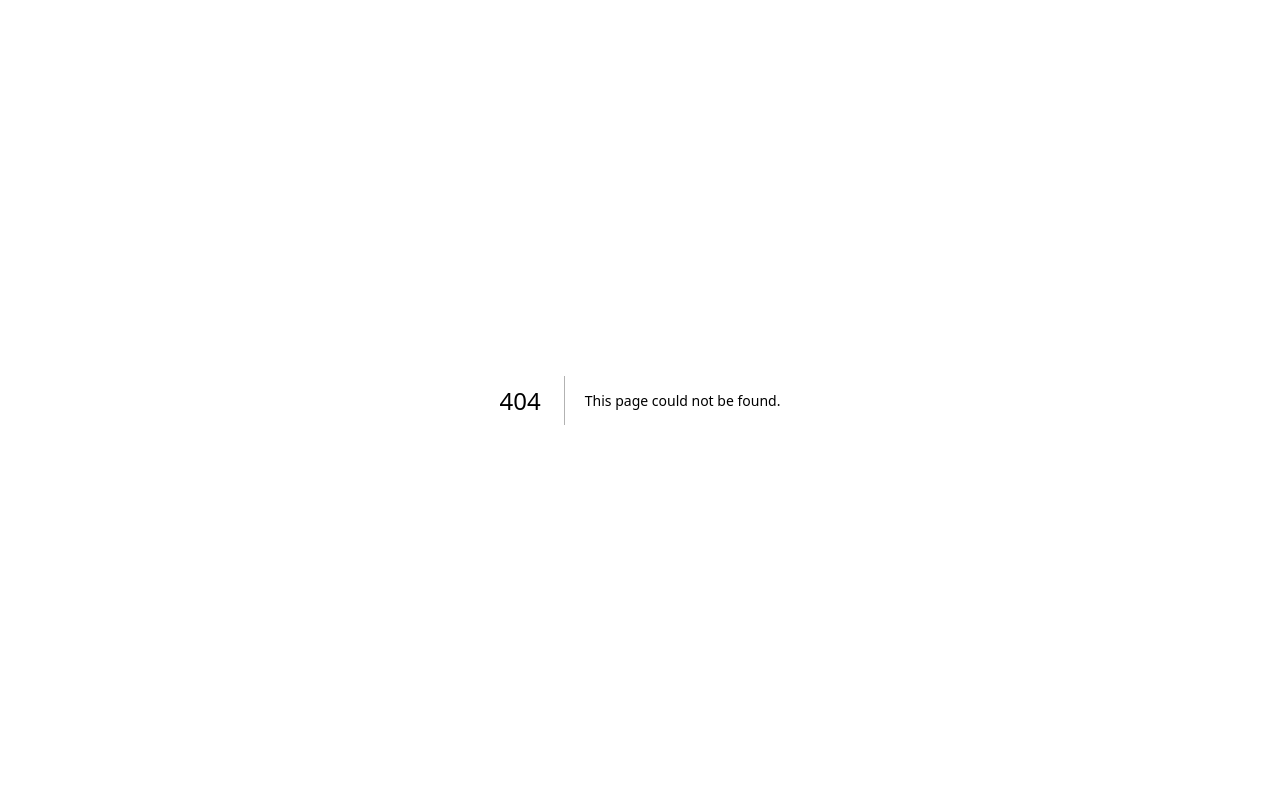
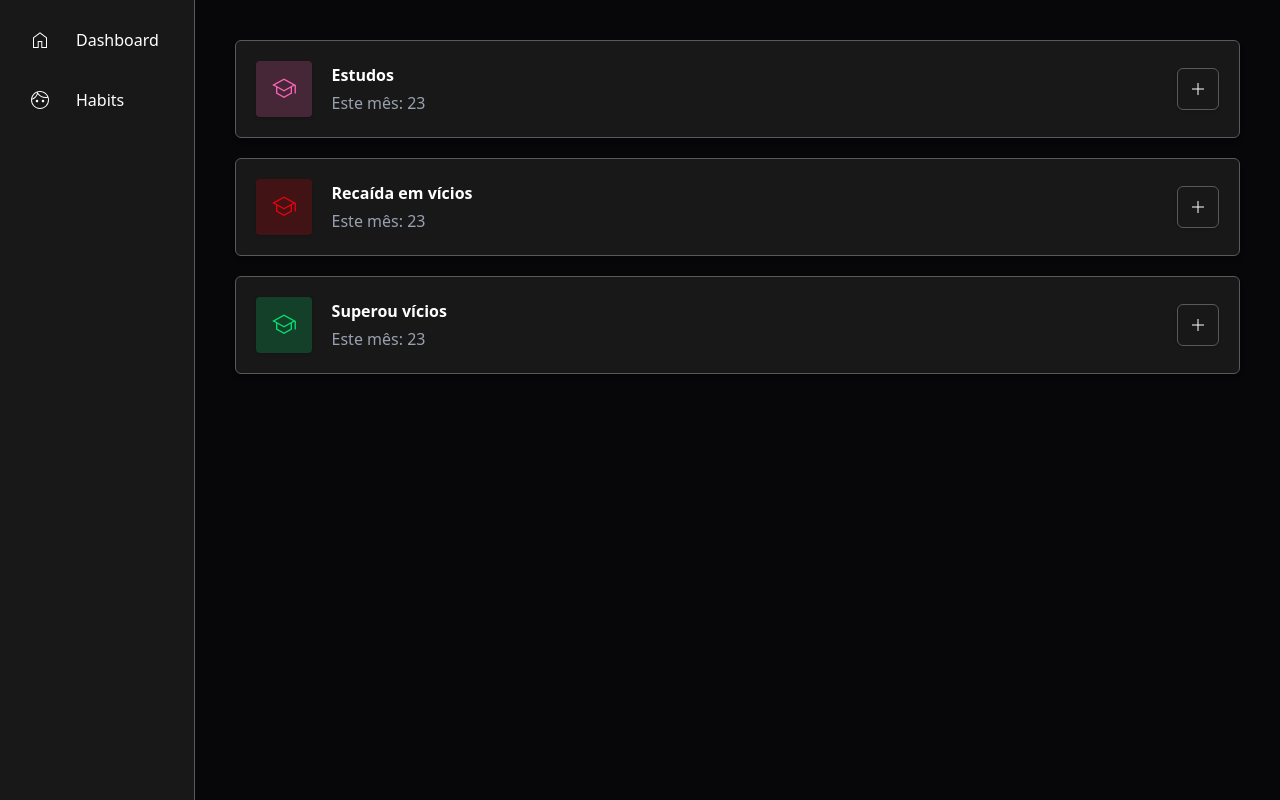
Before and after one commit to Zafkiel45/self-management, a Next.js app: page /dashboard/habits in a window 1280 px wide. Before the commit this address had no page. Built offline with nearby package versions, Linux system fonts and the light colour scheme.

Commit message:
feat: added habit card

```diff
--- /dev/null
+++ b/public/svg_components/person.tsx
@@ -0,0 +1,15 @@
+import * as React from "react"
+import { SVGProps } from "react"
+const SvgComponent = (props: SVGProps<SVGSVGElement>) => (
+  <svg
+    xmlns="http://www.w3.org/2000/svg"
+    width="1.5em"
+    height="1.5em"
+    fill="#fff"
+    viewBox="0 -960 960 960"
+    {...props}
+  >
+    <path d="M360-390q-21 0-35.5-14.5T310-440q0-21 14.5-35.5T360-490q21 0 35.5 14.5T410-440q0 21-14.5 35.5T360-390Zm240 0q-21 0-35.5-14.5T550-440q0-21 14.5-35.5T600-490q21 0 35.5 14.5T650-440q0 21-14.5 35.5T600-390ZM480-160q134 0 227-93t93-227q0-24-3-46.5T786-570q-21 5-42 7.5t-44 2.5q-91 0-172-39T390-708q-32 78-91.5 135.5T160-486v6q0 134 93 227t227 93Zm.13 40q-74.67 0-140.41-28.34-65.73-28.34-114.36-76.92-48.63-48.58-76.99-114.26Q120-405.19 120-479.87q0-74.67 28.34-140.41 28.34-65.73 76.92-114.36 48.58-48.63 114.26-76.99Q405.19-840 479.87-840q74.67 0 140.41 28.34 65.73 28.34 114.36 76.92 48.63 48.58 76.99 114.26Q840-554.81 840-480.13q0 74.67-28.34 140.41-28.34 65.73-76.92 114.36-48.58 48.63-114.26 76.99Q554.81-120 480.13-120Zm-91.82-667.31q48.92 97.69 138.23 142.5Q615.85-600 700-600q18.62 0 36.62-1.88 18-1.89 35.84-6.2-38.15-89.23-118.23-140.57Q574.15-800 480-800q-26.31 0-48.15 3.04-21.85 3.04-43.54 9.65ZM165.46-531.77q61.77-27.46 125.16-90Q354-684.31 364.54-779q-80.23 30.54-132.85 96.15-52.61 65.62-66.23 151.08Zm222.85-255.54ZM364.54-779Z" />
+  </svg>
+)
+export { SvgComponent as Person }
--- /dev/null
+++ b/public/svg_components/plus.tsx
@@ -0,0 +1,15 @@
+import * as React from "react"
+import { SVGProps } from "react"
+const SvgComponent = (props: SVGProps<SVGSVGElement>) => (
+  <svg
+    xmlns="http://www.w3.org/2000/svg"
+    width="1.5em"
+    height="1.5em"
+    fill="#fff"
+    viewBox="0 -960 960 960"
+    {...props}
+  >
+    <path d="M460-460H240v-40h220v-220h40v220h220v40H500v220h-40v-220Z" />
+  </svg>
+)
+export { SvgComponent as Plus }
--- /dev/null
+++ b/public/svg_components/school.tsx
@@ -0,0 +1,15 @@
+import * as React from "react"
+import { SVGProps } from "react"
+const SvgComponent = (props: SVGProps<SVGSVGElement>) => (
+  <svg
+    xmlns="http://www.w3.org/2000/svg"
+    width="2em"
+    height="2em"
+    fill="#fff"
+    viewBox="0 -960 960 960"
+    {...props}
+  >
+    <path d="M480-212.31 240-342.77v-193.85L123.08-600 480-793.85 836.92-600v255.39h-40v-232.93L720-536.62v193.85L480-212.31ZM480-452l273.23-148L480-748 206.77-600 480-452Zm0 194.08 200-108v-148.7L480-406.3 280-514.62v148.7l200 108ZM480-452Zm0 54.62Zm0 0Z" />
+  </svg>
+)
+export { SvgComponent as School }
--- /dev/null
+++ b/src/app/dashboard/habits/page.tsx
@@ -0,0 +1,28 @@
+import { HabitCard } from "@/components/habit_card";
+import { MainContent } from "@/components/main_content";
+import { School } from "../../../../public/svg_components/school";
+
+export default function Habits() {
+  return (
+    <MainContent configs="flex-col">
+      <HabitCard
+        currentData="23"
+        title="Estudos"
+        iconColor="bg-pink-400/20"
+        icon={<School className="fill-pink-400" />}
+      />
+      <HabitCard
+        currentData="23"
+        title="Recaída em vícios"
+        iconColor="bg-red-600/20"
+        icon={<School className="fill-red-600" />}
+      />
+      <HabitCard
+        currentData="23"
+        title="Superou vícios"
+        iconColor="bg-green-400/20"
+        icon={<School className="fill-green-400" />}
+      />
+    </MainContent>
+  );
+}
--- a/src/app/dashboard/layout.tsx
+++ b/src/app/dashboard/layout.tsx
@@ -1,6 +1,8 @@
 import { NavItem } from "@/components/nav_item";
 import { Navbar } from "@/components/navbar";
 import { Home } from "../../../public/svg_components/home";
+import { Person } from "../../../public/svg_components/person";
+import Link from "next/link";
 
 export default function DashboardLayout({
   children,
@@ -10,7 +12,12 @@ export default function DashboardLayout({
   return (
     <div className="bg-[#070709] flex ">
       <Navbar>
-        <NavItem content="Dashboard" icon={<Home />} />
+        <Link href={'/dashboard'} className="w-full">
+            <NavItem content="Dashboard" icon={<Home />} />
+        </Link>
+        <Link href={'/dashboard/habits'} className="w-full">
+            <NavItem content="Habits" icon={<Person />} />
+        </Link>
       </Navbar>
       {children}
     </div>
--- a/src/app/dashboard/page.tsx
+++ b/src/app/dashboard/page.tsx
@@ -17,7 +17,7 @@ export default function Dashboard() {
     { name: "Dezembro", value: 10 },
   ];
   return (
-    <MainContent>
+    <MainContent configs="flex-col">
       <StatsCard data={data} title="Dias em que você estudou" />
       <StatsCard data={data} title="Vezes em que você praticou hobbies" />
       <StatsCard data={data} title="Vezes em que você superou um vício" />
--- /dev/null
+++ b/src/components/habit_card.tsx
@@ -0,0 +1,36 @@
+import { Plus } from "../../public/svg_components/plus";
+
+interface argsSignature {
+  title: string;
+  currentData: string;
+  icon: React.JSX.Element;
+  iconColor: string;
+}
+
+export const HabitCard = ({
+  currentData,
+  icon,
+  iconColor,
+  title,
+}: argsSignature) => {
+  const responsiveClasses = "lg:p-5 lg:gap-10 lg:max-h-36 w-full";
+
+  return (
+    <div
+      className={`bg-[#181818] border border-[#595959] ${responsiveClasses} flex items-center justify-between rounded-md shadow-md`}
+    >
+      <div className="flex gap-5 items-center">
+        <div className={`${iconColor} rounded-sm shadow-sm p-3`}>{icon}</div>
+        <div className="flex flex-col gap-1">
+          <div className="font-semibold">{title}</div>
+          <div className="text-gray-400">Este mês: {currentData}</div>
+        </div>
+      </div>
+      <div>
+        <button className="p-2 cursor-pointer border border-[#595959] rounded-md shadow-sm">
+          <Plus className="fill-white"/>
+        </button>
+      </div>
+    </div>
+  );
+};
--- a/src/components/main_content.tsx
+++ b/src/components/main_content.tsx
@@ -1,12 +1,13 @@
 interface chartsContainerArgs extends React.HTMLAttributes<HTMLDivElement> {
   children: React.JSX.Element | React.JSX.Element[];
+  configs: string;
 }
 
-export const MainContent = ({ children }: chartsContainerArgs) => {
+export const MainContent = ({ children, configs }: chartsContainerArgs) => {
     const responsiveClasses = 'w-full h-[95vh] lg:m-5 lg:p-5 lg:gap-5'
 
     return (
-    <div className={` text-white flex flex-col gap-2 items overflow-y-auto ${responsiveClasses}`}>
+    <div className={` text-white flex ${configs} gap-2 items-center overflow-y-auto ${responsiveClasses}`}>
       {children}
     </div>
   );
```
